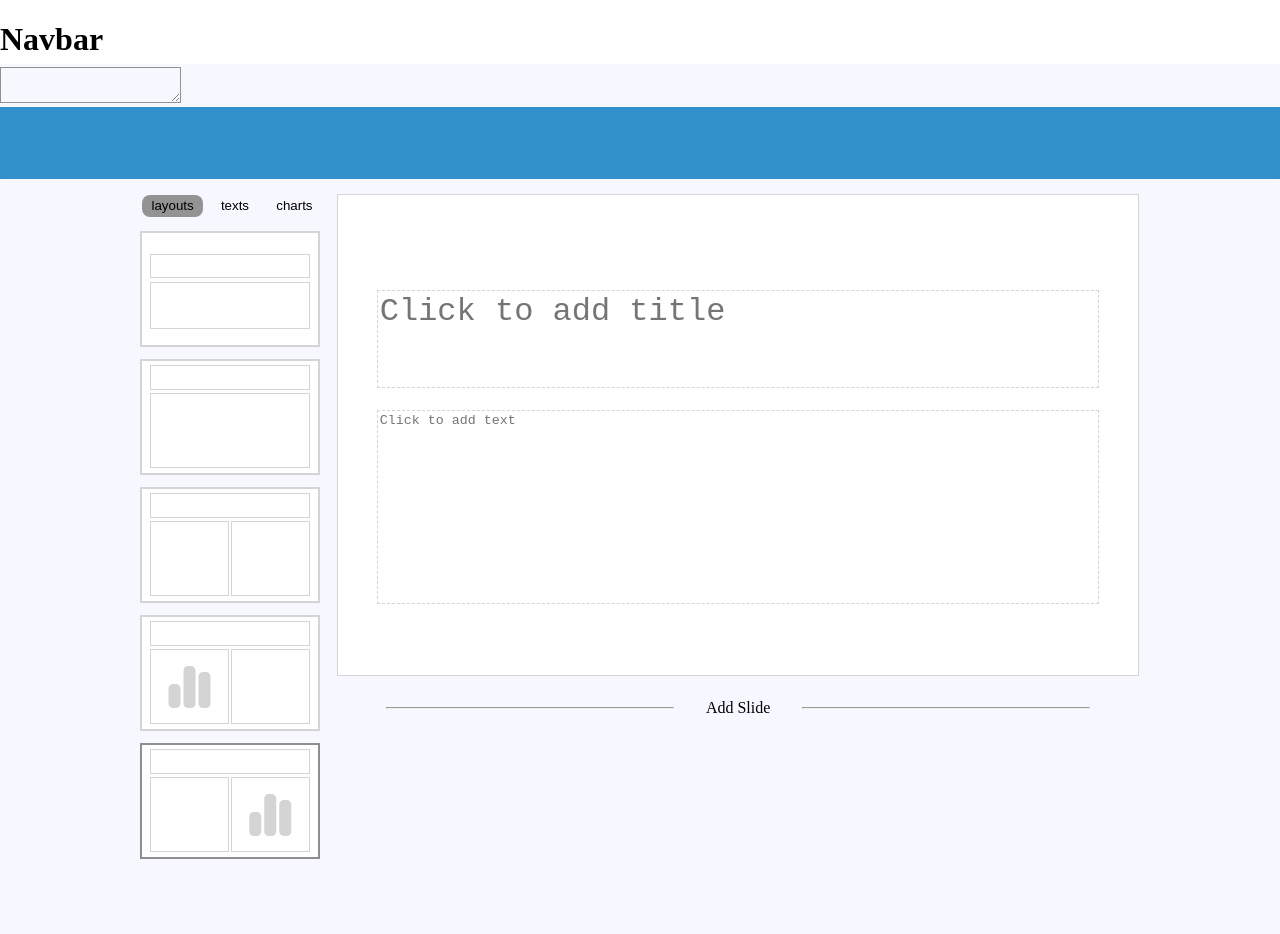
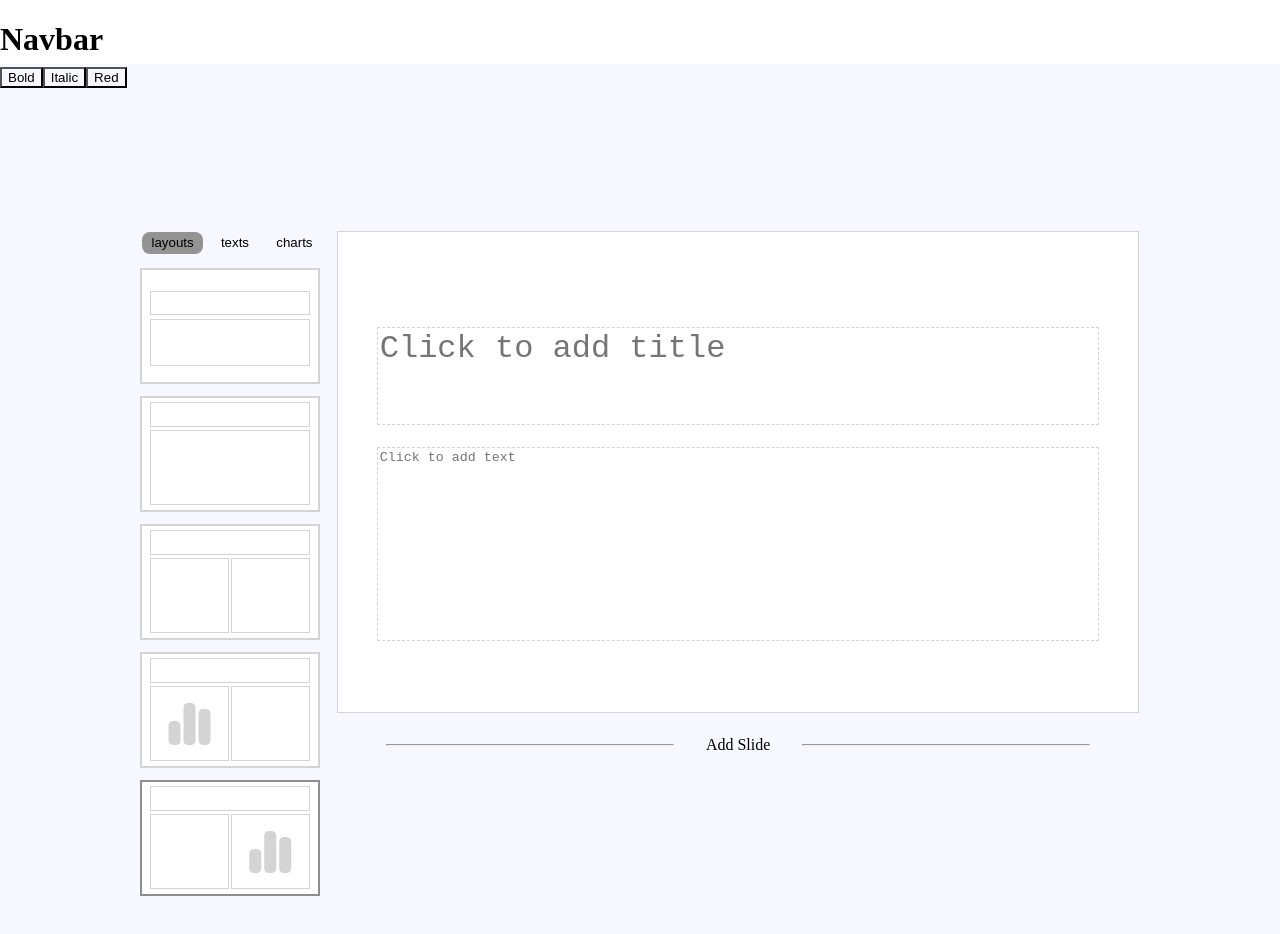
Before and after one commit to vincexiv/presentation, a Vue app: page / in a window 1280 px wide. Shown: the top 934 px of the page. Built offline with nearby package versions, Linux system fonts and the light colour scheme.

Commit message:
object editor

```diff
--- a/src/components/CanvasObjectEditor/CanvasObjectEditor.vue
+++ b/src/components/CanvasObjectEditor/CanvasObjectEditor.vue
@@ -1,47 +1,103 @@
 <template>
-    <div class="canvas-object-editor-container">
-
-        <div>
-            <textarea v-model="text" :style="textStyle"></textarea>
-        </div>
+  <div>
+    <div class="canvas">
+      <div v-for="object in canvasObjects" :key="object.id" :style="object.style">
+        <!-- Render the object based on its type -->
+        <template v-if="object.type === 'text'">
+          <div class="text-object">
+            <div
+              class="text-content"
+              contenteditable
+              @input="updateTextContent(object.id, $event.target.textContent)"
+              @focus="highlightObject(object.id)"
+              @blur="removeHighlight()"
+            >
+              {{ object.content.text }}
+            </div>
+          </div>
+        </template>
+        <template v-else-if="object.type === 'chart'">
+          <div class="chart-object">
+            <!-- Render the chart using the provided chart library -->
+            <!-- ... -->
+          </div>
+        </template>
+      </div>
     </div>
-
+    <div class="editing-options">
+      <button @click="applyBold">Bold</button>
+      <button @click="applyItalic">Italic</button>
+      <button @click="applyColor('red')">Red</button>
+      <!-- Add more editing options as needed -->
+    </div>
+  </div>
 </template>
 
 <script>
-    export default ({
-        name: "CanvasObjectEditor",
-        data() {
+export default {
+  data() {
     return {
-      text: '',
-      isBold: false,
-      isItalic: false,
-      isUnderline: false
+      canvasObjects: [] // Your canvas objects data from SampleData.js
     };
   },
-  computed: {
-    textStyle() {
-      let style = '';
-      if (this.isBold) style += 'font-weight: bold;';
-      if (this.isItalic) style += 'font-style: italic;';
-      if (this.isUnderline) style += 'text-decoration: underline;';
-      return style;
-    }
-  },
   methods: {
-    toggleBold() {
-      this.isBold = !this.isBold;
+    updateTextContent(objectId, newText) {
+      // Find the corresponding object in canvasObjects and update its content
+      const object = this.canvasObjects.find(obj => obj.id === objectId);
+      if (object) {
+        object.content.text = newText;
+      }
     },
-    toggleItalic() {
-      this.isItalic = !this.isItalic;
+    highlightObject(objectId) {
+      // Update the style of the highlighted object
+      const object = this.canvasObjects.find(obj => obj.id === objectId);
+      if (object) {
+        object.style.backgroundColor = 'yellow';
+      }
     },
-    toggleUnderline() {
-      this.isUnderline = !this.isUnderline;
-    }
+    removeHighlight() {
+      // Remove the highlight style from all objects
+      this.canvasObjects.forEach(obj => {
+        obj.style.backgroundColor = 'transparent';
+      });
+    },
+    applyBold() {
+      // Apply bold style to the selected object
+      // Implement your logic here
+    },
+    applyItalic() {
+      // Apply italic style to the selected object
+      // Implement your logic here
+    },
+    applyColor() {
+      // Apply color style to the selected object
+      // Implement your logic here
+    },
+    // Add more methods for other editing options as needed
   }
-    })
+};
+</script>
 
-</script>
+<style>
+.canvas {
+  position: relative;
+}
+
+.text-object {
+  position: absolute;
+}
+
+.chart-object {
+  /* Styles for chart objects */
+  position: relative;
+}
+
+.editing-options {
+  /* Styles for editing options */
+  position: inherit;
+}
+</style>
+
 
 <style scoped>
 .canvas-object-editor-container {
```
